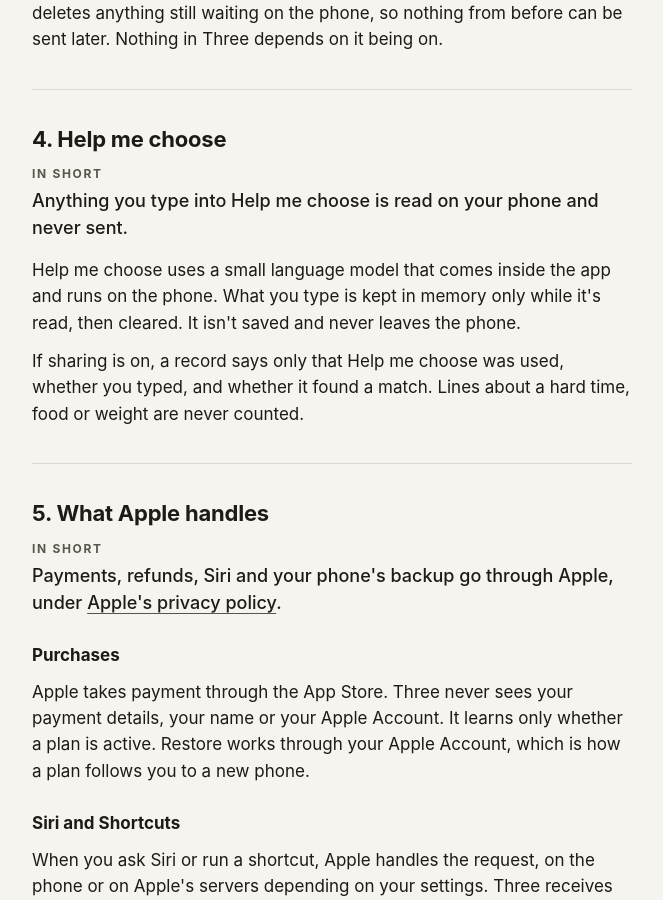
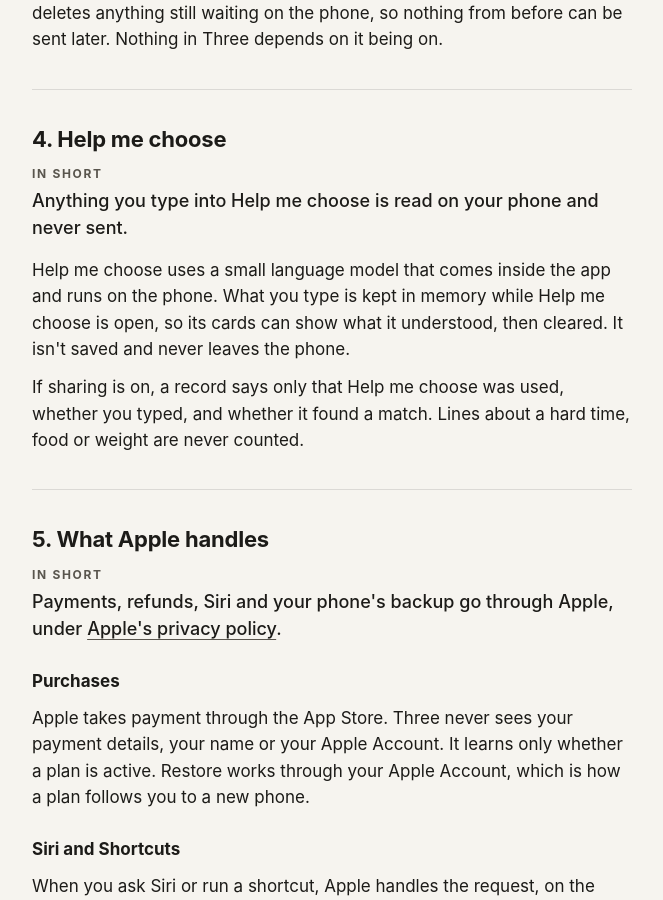
Before and after one commit to zugate-real/zugate-real.github.io, a Jekyll site: the page three/privacy.html, which Jekyll copies as it is, in a window 1280 px wide and 900 px high, scrolled down 4335 px. Shown: the whole window, without its empty margins (308-971 px from the left). Built offline with Jekyll 4.4.1, drawn with Linux system fonts in a browser that asks for light colours.

Commit message:
Three: privacy says the typed line stays in memory while Help me choose is open

```diff
--- a/three/privacy.html
+++ b/three/privacy.html
@@ -290,7 +290,7 @@
   <section id="help-me-choose" aria-labelledby="choose-h">
     <h2 id="choose-h">4. Help me choose</h2>
     <p class="short"><span class="label">In short</span>Anything you type into Help me choose is read on your phone and never sent.</p>
-    <p>Help me choose uses a small language model that comes inside the app and runs on the phone. What you type is kept in memory only while it's read, then cleared. It isn't saved and never leaves the phone.</p>
+    <p>Help me choose uses a small language model that comes inside the app and runs on the phone. What you type is kept in memory while Help me choose is open, so its cards can show what it understood, then cleared. It isn't saved and never leaves the phone.</p>
     <p>If sharing is on, a record says only that Help me choose was used, whether you typed, and whether it found a match. Lines about a hard time, food or weight are never counted.</p>
   </section>
 
```
